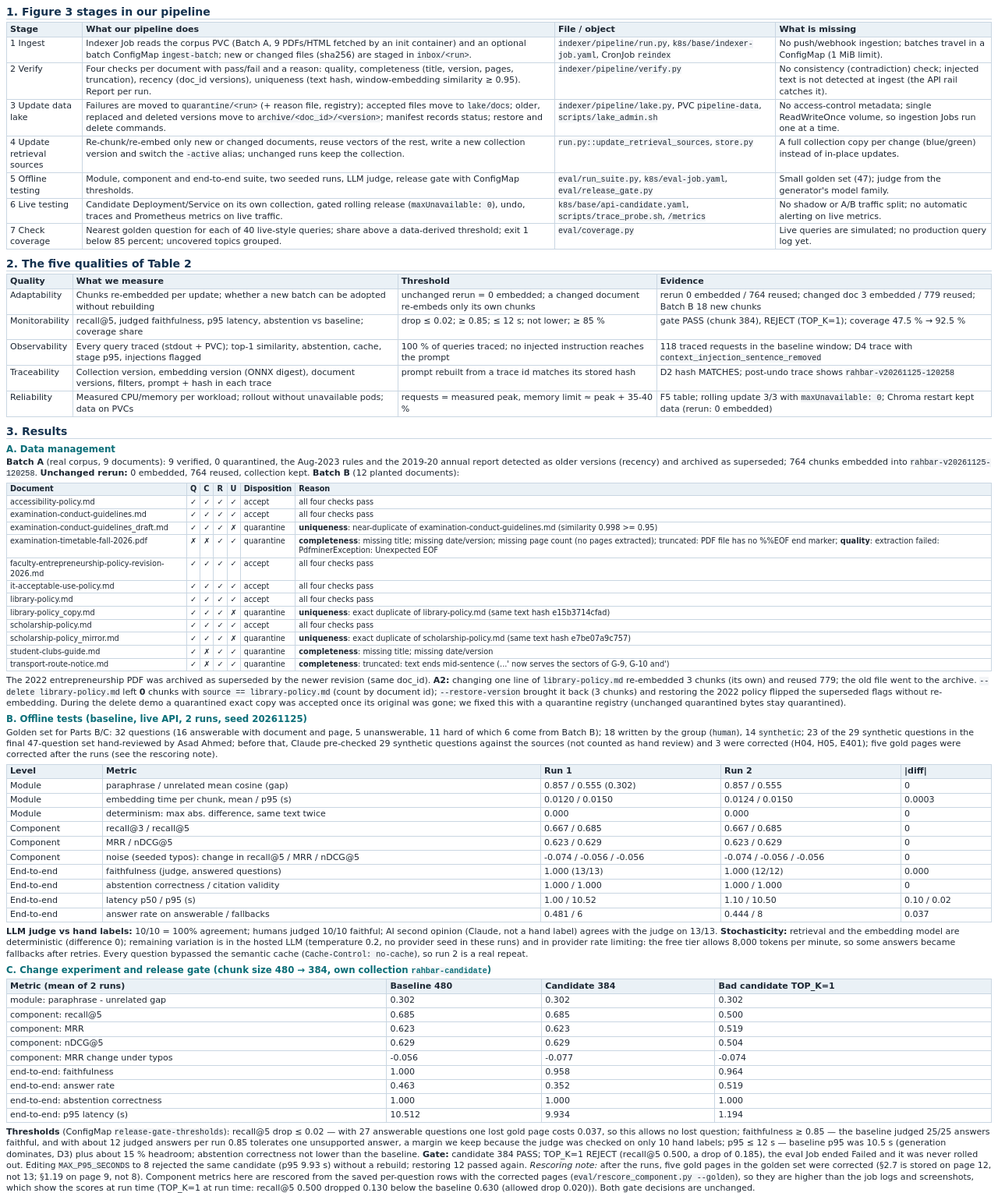
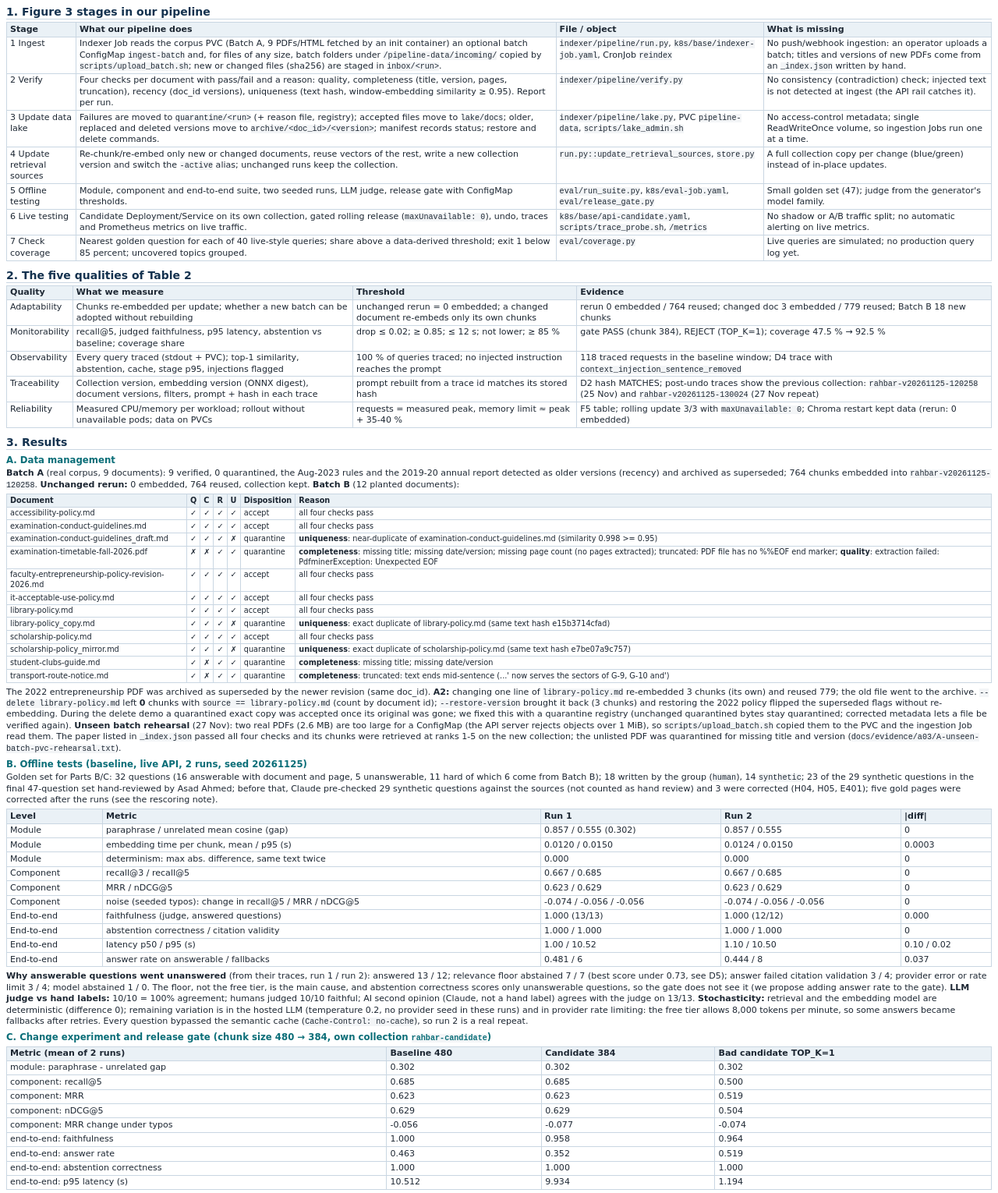
Before and after one commit to jojomojo707/rehbar-scd, a plain HTML site: page docs/report/Assignment03-RAGOps-report.html in a window 1280 px wide. Shown: the part 137-1667 px from the top of the page at 78% size. Drawn offline with Linux system fonts and the light colour scheme.

Commit message:
docs: add answer-rate breakdown and unseen-batch rehearsal to the report
- Part B: why answerable baseline questions went unanswered, counted
  from their traces. Relevance floor 7/7, citation validation 3/4,
  provider errors 3/4 and model abstention 1/0 (run 1 / run 2). The
  floor is the main cause, not the free tier.
- Part A: the unseen-batch rehearsal through the PVC.
- Figure 3 ingest row: the PVC route replaces the 1 MiB ConfigMap
  limit as the "what is missing" entry.
- Table 2 traceability: names both post-undo collections (25 Nov and
  the 27 Nov repeat).

The body is still 5 pages of the 8 allowed.

Co-Authored-By: Claude Opus 5.5 <noreply@anthropic.com>

```diff
--- a/docs/report/Assignment03-RAGOps-report.html
+++ b/docs/report/Assignment03-RAGOps-report.html
@@ -30,7 +30,7 @@ figure img { width: 100%; max-height: 250mm; object-fit: contain; border: 1px so
 
 <h2>1. Figure 3 stages in our pipeline</h2>
 <table class=""><tr><th>Stage</th><th>What our pipeline does</th><th>File / object</th><th>What is missing</th></tr>
-<tr><td>1 Ingest</td><td>Indexer Job reads the corpus PVC (Batch A, 9 PDFs/HTML fetched by an init container) and an optional batch ConfigMap <code>ingest-batch</code>; new or changed files (sha256) are staged in <code>inbox/&lt;run&gt;</code>.</td><td><code>indexer/pipeline/run.py</code>, <code>k8s/base/indexer-job.yaml</code>, CronJob <code>reindex</code></td><td>No push/webhook ingestion; batches travel in a ConfigMap (1 MiB limit).</td></tr>
+<tr><td>1 Ingest</td><td>Indexer Job reads the corpus PVC (Batch A, 9 PDFs/HTML fetched by an init container) an optional batch ConfigMap <code>ingest-batch</code> and, for files of any size, batch folders under <code>/pipeline-data/incoming/</code> copied by <code>scripts/upload_batch.sh</code>; new or changed files (sha256) are staged in <code>inbox/&lt;run&gt;</code>.</td><td><code>indexer/pipeline/run.py</code>, <code>k8s/base/indexer-job.yaml</code>, CronJob <code>reindex</code></td><td>No push/webhook ingestion: an operator uploads a batch; titles and versions of new PDFs come from an <code>_index.json</code> written by hand.</td></tr>
 <tr><td>2 Verify</td><td>Four checks per document with pass/fail and a reason: quality, completeness (title, version, pages, truncation), recency (doc_id versions), uniqueness (text hash, window-embedding similarity &ge; 0.95). Report per run.</td><td><code>indexer/pipeline/verify.py</code></td><td>No consistency (contradiction) check; injected text is not detected at ingest (the API rail catches it).</td></tr>
 <tr><td>3 Update data lake</td><td>Failures are moved to <code>quarantine/&lt;run&gt;</code> (+ reason file, registry); accepted files move to <code>lake/docs</code>; older, replaced and deleted versions move to <code>archive/&lt;doc_id&gt;/&lt;version&gt;</code>; manifest records status; restore and delete commands.</td><td><code>indexer/pipeline/lake.py</code>, PVC <code>pipeline-data</code>, <code>scripts/lake_admin.sh</code></td><td>No access-control metadata; single ReadWriteOnce volume, so ingestion Jobs run one at a time.</td></tr>
 <tr><td>4 Update retrieval sources</td><td>Re-chunk/re-embed only new or changed documents, reuse vectors of the rest, write a new collection version and switch the <code>-active</code> alias; unchanged runs keep the collection.</td><td><code>run.py::update_retrieval_sources</code>, <code>store.py</code></td><td>A full collection copy per change (blue/green) instead of in-place updates.</td></tr>
@@ -43,7 +43,7 @@ figure img { width: 100%; max-height: 250mm; object-fit: contain; border: 1px so
 <tr><td>Adaptability</td><td>Chunks re-embedded per update; whether a new batch can be adopted without rebuilding</td><td>unchanged rerun = 0 embedded; a changed document re-embeds only its own chunks</td><td>rerun 0 embedded / 764 reused; changed doc 3 embedded / 779 reused; Batch B 18 new chunks</td></tr>
 <tr><td>Monitorability</td><td>recall@5, judged faithfulness, p95 latency, abstention vs baseline; coverage share</td><td>drop &le; 0.02; &ge; 0.85; &le; 12 s; not lower; &ge; 85 %</td><td>gate PASS (chunk 384), REJECT (TOP_K=1); coverage 47.5 % &rarr; 92.5 %</td></tr>
 <tr><td>Observability</td><td>Every query traced (stdout + PVC); top-1 similarity, abstention, cache, stage p95, injections flagged</td><td>100 % of queries traced; no injected instruction reaches the prompt</td><td>118 traced requests in the baseline window; D4 trace with <code>context_injection_sentence_removed</code></td></tr>
-<tr><td>Traceability</td><td>Collection version, embedding version (ONNX digest), document versions, filters, prompt + hash in each trace</td><td>prompt rebuilt from a trace id matches its stored hash</td><td>D2 hash MATCHES; post-undo trace shows <code>rahbar-v20261125-120258</code></td></tr>
+<tr><td>Traceability</td><td>Collection version, embedding version (ONNX digest), document versions, filters, prompt + hash in each trace</td><td>prompt rebuilt from a trace id matches its stored hash</td><td>D2 hash MATCHES; post-undo traces show the previous collection: <code>rahbar-v20261125-120258</code> (25 Nov) and <code>rahbar-v20261125-130024</code> (27 Nov repeat)</td></tr>
 <tr><td>Reliability</td><td>Measured CPU/memory per workload; rollout without unavailable pods; data on PVCs</td><td>requests = measured peak, memory limit &asymp; peak + 35-40 %</td><td>F5 table; rolling update 3/3 with <code>maxUnavailable: 0</code>; Chroma restart kept data (rerun: 0 embedded)</td></tr></table>
 
 <h2>3. Results</h2>
@@ -62,7 +62,7 @@ figure img { width: 100%; max-height: 250mm; object-fit: contain; border: 1px so
 <tr><td>scholarship-policy_mirror.md</td><td>&#10003;</td><td>&#10003;</td><td>&#10003;</td><td>&#10007;</td><td>quarantine</td><td><b>uniqueness</b>: exact duplicate of scholarship-policy.md (same text hash e7be07a9c757)</td></tr>
 <tr><td>student-clubs-guide.md</td><td>&#10003;</td><td>&#10007;</td><td>&#10003;</td><td>&#10003;</td><td>quarantine</td><td><b>completeness</b>: missing title; missing date/version</td></tr>
 <tr><td>transport-route-notice.md</td><td>&#10003;</td><td>&#10007;</td><td>&#10003;</td><td>&#10003;</td><td>quarantine</td><td><b>completeness</b>: truncated: text ends mid-sentence (...&#x27; now serves the sectors of G-9, G-10 and&#x27;)</td></tr></table>
-<p>The 2022 entrepreneurship PDF was archived as superseded by the newer revision (same doc_id). <b>A2:</b> changing one line of <code>library-policy.md</code> re-embedded 3 chunks (its own) and reused 779; the old file went to the archive. <code>--delete library-policy.md</code> left <b>0</b> chunks with <code>source == library-policy.md</code> (count by document id); <code>--restore-version</code> brought it back (3 chunks) and restoring the 2022 policy flipped the superseded flags without re-embedding. During the delete demo a quarantined exact copy was accepted once its original was gone; we fixed this with a quarantine registry (unchanged quarantined bytes stay quarantined).</p>
+<p>The 2022 entrepreneurship PDF was archived as superseded by the newer revision (same doc_id). <b>A2:</b> changing one line of <code>library-policy.md</code> re-embedded 3 chunks (its own) and reused 779; the old file went to the archive. <code>--delete library-policy.md</code> left <b>0</b> chunks with <code>source == library-policy.md</code> (count by document id); <code>--restore-version</code> brought it back (3 chunks) and restoring the 2022 policy flipped the superseded flags without re-embedding. During the delete demo a quarantined exact copy was accepted once its original was gone; we fixed this with a quarantine registry (unchanged quarantined bytes stay quarantined; corrected metadata lets a file be verified again). <b>Unseen batch rehearsal</b> (27 Nov): two real PDFs (2.6 MB) are too large for a ConfigMap (the API server rejects objects over 1 MiB), so <code>scripts/upload_batch.sh</code> copied them to the PVC and the ingestion Job read them. The paper listed in <code>_index.json</code> passed all four checks and its chunks were retrieved at ranks 1-5 on the new collection; the unlisted PDF was quarantined for missing title and version (<code>docs/evidence/a03/A-unseen-batch-pvc-rehearsal.txt</code>).</p>
 
 <h3>B. Offline tests (baseline, live API, 2 runs, seed 20261125)</h3>
 <p>Golden set for Parts B/C: 32 questions (16 answerable with document and page, 5 unanswerable, 11 hard of which 6 come from Batch B); 18 written by the group (<code>human</code>), 14 <code>synthetic</code>; 23 of the 29 synthetic questions in the final 47-question set hand-reviewed by Asad Ahmed; before that, Claude pre-checked 29 synthetic questions against the sources (not counted as hand review) and 3 were corrected (H04, H05, E401); five gold pages were corrected after the runs (see the rescoring note).</p>
@@ -77,7 +77,7 @@ figure img { width: 100%; max-height: 250mm; object-fit: contain; border: 1px so
 <tr><td>End-to-end</td><td>abstention correctness / citation validity</td><td>1.000 / 1.000</td><td>1.000 / 1.000</td><td>0</td></tr>
 <tr><td>End-to-end</td><td>latency p50 / p95 (s)</td><td>1.00 / 10.52</td><td>1.10 / 10.50</td><td>0.10 / 0.02</td></tr>
 <tr><td>End-to-end</td><td>answer rate on answerable / fallbacks</td><td>0.481 / 6</td><td>0.444 / 8</td><td>0.037</td></tr></table>
-<p><b>LLM judge vs hand labels:</b> 10/10 = 100% agreement; humans judged 10/10 faithful; AI second opinion (Claude, not a hand label) agrees with the judge on 13/13. <b>Stochasticity:</b> retrieval and the embedding model are deterministic (difference 0); remaining variation is in the hosted LLM (temperature 0.2, no provider seed in these runs) and in provider rate limiting: the free tier allows 8,000 tokens per minute, so some answers became fallbacks after retries. Every question bypassed the semantic cache (<code>Cache-Control: no-cache</code>), so run 2 is a real repeat.</p>
+<p><b>Why answerable questions went unanswered</b> (from their traces, run 1 / run 2): answered 13 / 12; relevance floor abstained 7 / 7 (best score under 0.73, see D5); answer failed citation validation 3 / 4; provider error or rate limit 3 / 4; model abstained 1 / 0. The floor, not the free tier, is the main cause, and abstention correctness scores only unanswerable questions, so the gate does not see it (we propose adding answer rate to the gate). <b>LLM judge vs hand labels:</b> 10/10 = 100% agreement; humans judged 10/10 faithful; AI second opinion (Claude, not a hand label) agrees with the judge on 13/13. <b>Stochasticity:</b> retrieval and the embedding model are deterministic (difference 0); remaining variation is in the hosted LLM (temperature 0.2, no provider seed in these runs) and in provider rate limiting: the free tier allows 8,000 tokens per minute, so some answers became fallbacks after retries. Every question bypassed the semantic cache (<code>Cache-Control: no-cache</code>), so run 2 is a real repeat.</p>
 
 <h3>C. Change experiment and release gate (chunk size 480 &rarr; 384, own collection <code>rahbar-candidate</code>)</h3>
 <table class=""><tr><th>Metric (mean of 2 runs)</th><th>Baseline 480</th><th>Candidate 384</th><th>Bad candidate TOP_K=1</th></tr>
```
Also changed, not shown: 2 other files.
